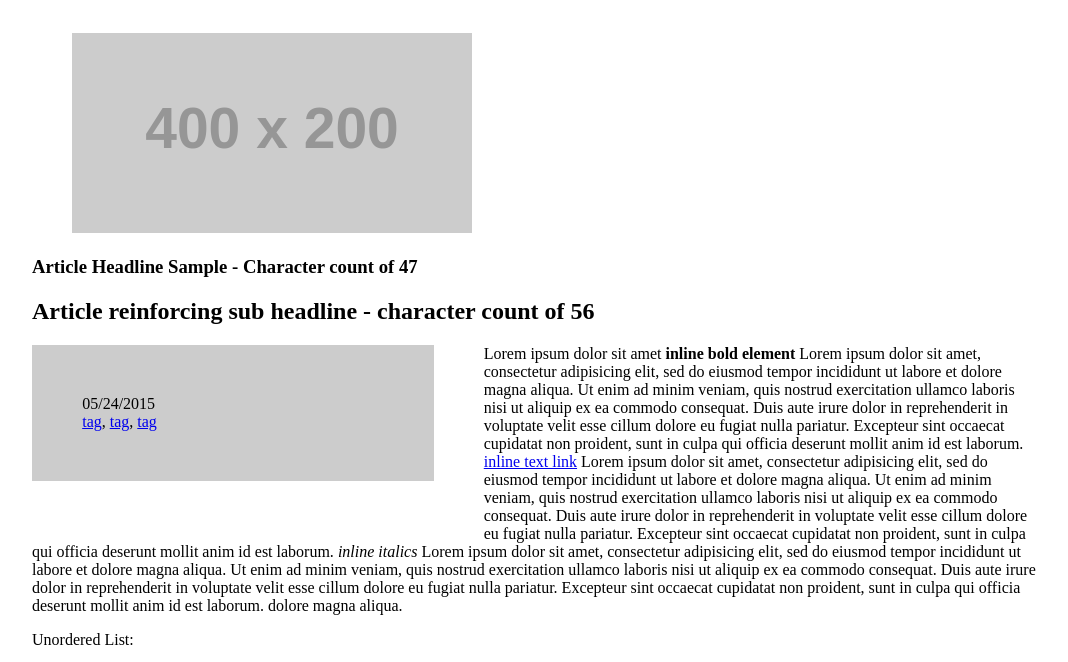
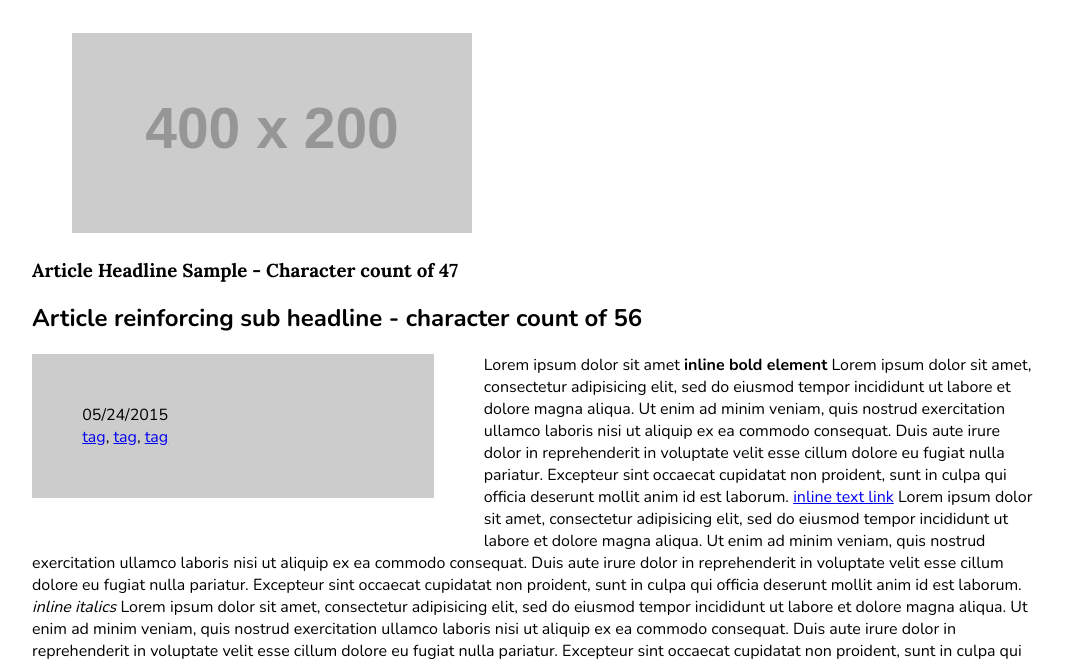
Before and after one commit to RunningTalus/Responsive, a plain HTML site: page index.html in a window 1280 px wide. Shown: the part 61-723 px from the top of the page, without its empty margins (106-1174 px from the left). Drawn offline with nearby package versions, Linux system fonts and the light colour scheme; placeholder pictures from the web are drawn by us.

Commit message:
Added Google Fonts.

```diff
--- a/css/style.css
+++ b/css/style.css
@@ -1,3 +1,11 @@
+body{
+  font-family:"Nunito", arial, sans-serif;
+}
+
+h1{
+  font-family: "Lora", "Times New Roman", serif;
+}
+
 .row{
   width:100%;
   max-width:960px;
--- a/index.html
+++ b/index.html
@@ -6,6 +6,7 @@
   <meta charset="UTF-8">
 
   <link rel="stylesheet" href="css/style.css" media="screen" type="text/css" />
+  <link rel="stylesheet" href="http://fonts.googleapis.com/css?family=Lora:700|Nunito:400,700" type="text/css" />
 
 </head>
 
```
